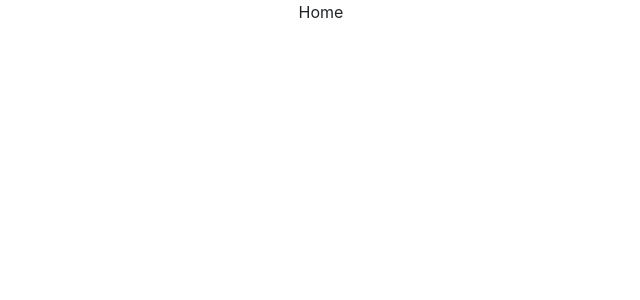
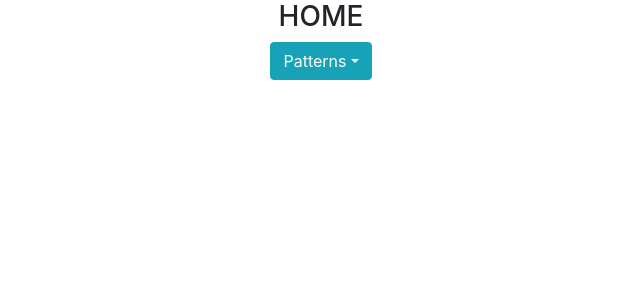
Before and after one commit to PanosMits/Technical-Screener-Website, a React (Create React App) app in the folder front-end/: page /1 in a window 1280 px wide. Shown: the top 300 px of the page, without its empty margins (319-959 px from the left). Built offline with nearby package versions, Linux system fonts and the light colour scheme.

Commit message:
Add optional url param and get it

```diff
--- a/front-end/src/App.js
+++ b/front-end/src/App.js
@@ -1,11 +1,20 @@
 import './App.css';
-import Home from './Components/Home';
+import { BrowserRouter as Router, Route, Switch } from 'react-router-dom';
+import Home from './Pages/Home';
 
 function App() {
   return (
-    <div className="App">
-      <Home />
-    </div>
+    <Router>
+      <div className="App">
+        <div className="content">
+          <Switch>
+            <Route exact path="/:pattern?">
+              <Home />
+            </Route>
+          </Switch>
+        </div>
+      </div>
+    </Router>
   );
 }
 
--- a/front-end/src/Components/Home.js
+++ /dev/null
@@ -1,9 +0,0 @@
-const Home = () => {
-    return (
-        <div>
-            Home
-        </div>
-    )
-}
-
-export default Home;
--- /dev/null
+++ b/front-end/src/Pages/Home.js
@@ -0,0 +1,16 @@
+import { useParams } from "react-router-dom";
+import Dropdown from '../Components/Dropdown'
+import patterns from '../Repositories/Patterns'
+
+const Home = () => {
+    const { pattern } = useParams();
+
+    return (
+        <div>
+            <h3>HOME</h3>
+            <Dropdown title={'Patterns'} data={patterns} />
+        </div >
+    )
+}
+
+export default Home;
```
